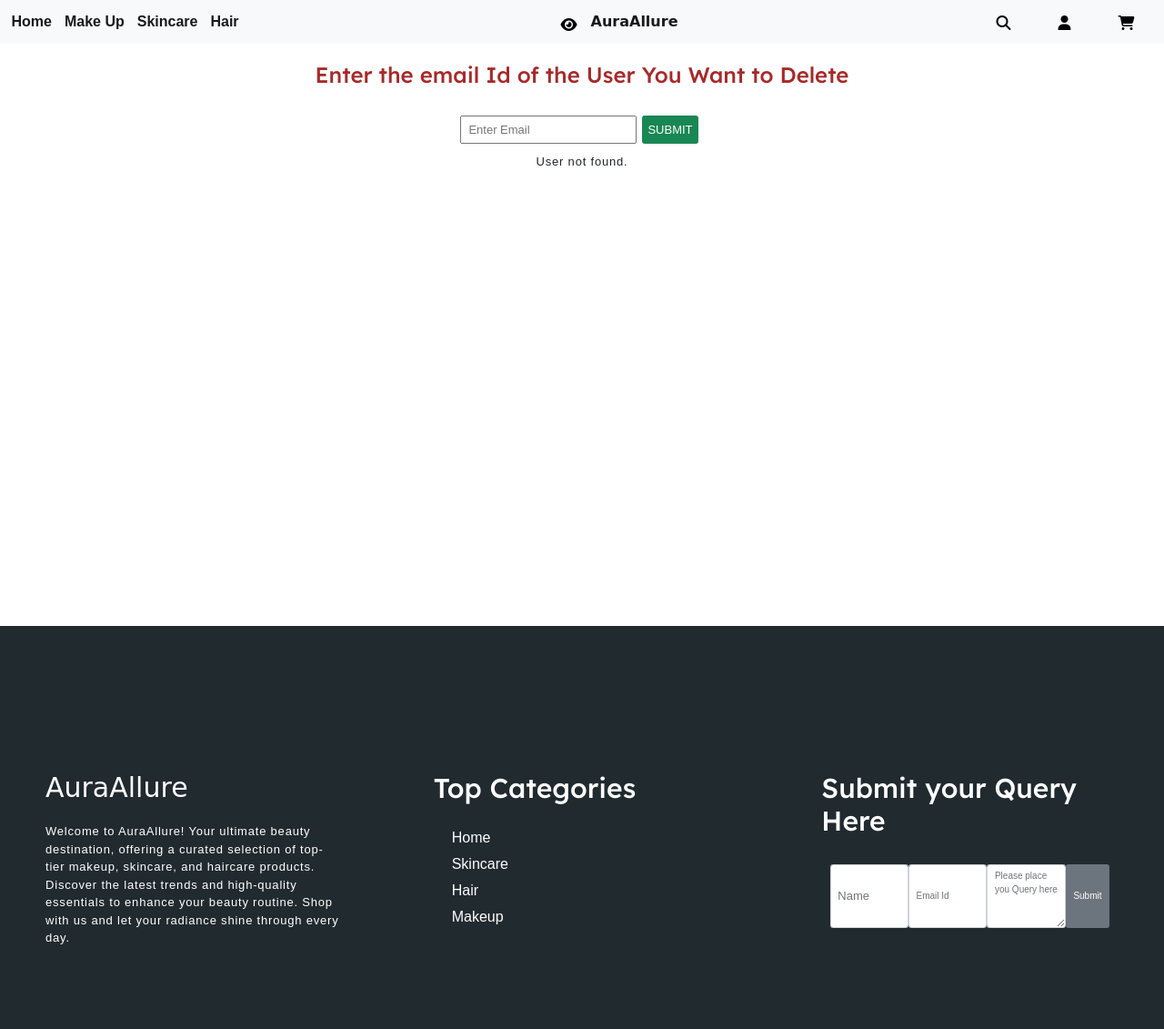
After one commit to manasvi-tech/AuraAllure---Ecommerce, a Node server app: page /deleteUserAdmin in a window 1280 px wide. The commit adds this page. Shown: the whole page at 91% size. Run offline with Node 20, Linux system fonts and the light colour scheme; some libraries are stand-ins or nearby versions; some web fonts are replaced.

Commit message:
delete user by admin added

```diff
--- a/package.json
+++ b/package.json
@@ -22,6 +22,7 @@
     "jsonwebtoken": "^9.0.2",
     "method-override": "^3.0.0",
     "mongoose": "^8.4.4",
+    "stripe": "^16.2.0",
     "validator": "^13.12.0"
   }
 }
--- a/src/app.js
+++ b/src/app.js
@@ -10,18 +10,20 @@ const auth = require('./middleware/auth')
 const Product = require("./models/Product");
 const cookieParser = require('cookie-parser');
 const jwt = require('jsonwebtoken');
+const stripe = require('stripe').Stripe(process.env.STRIPE_PRIVATE_KEY)
 require("./db/conn");
 const Query = require("./models/query");
 const User = require("./models/User");
 const Address = require("./models/Address")
-const methodOverride = require("method-override");
+const methodOverride = require("method-override");  // DELETE AND UPDATE REQUEST CANT BE MADE DIRECTLY THUS THIS
 const { read } = require('fs');
+
 app.use(methodOverride("_method"));
 app.use(express.json());
 app.use(cookieParser());
 app.use(express.urlencoded({ extended: false })) // i want to get all the data of the form
 
-const staticPath = path.join(__dirname, "../public");
+const staticPath = path.join(__dirname, "../public"); //CLIENT SIDE CODE IS HERE
 const templatePath = path.join(__dirname, "../templates/views");
 const partialsPath = path.join(__dirname, "../templates/partials");
 
@@ -473,7 +475,42 @@ app.delete('/deleteItem/:id', async (req, res) => {
 
 })
 
+app.get('/deleteUserAdmin', (req, res) => {
+    res.status(200).render('deleteUserAdmin');
+})
 
+app.post('/deleteUserAdmin', async (req, res) => {
+    try {
+        const email = req.body.email;
+        const user = await User.findOne({
+            email: email
+        })
+
+        if (!user) console.log("user not found")
+
+        else {
+            // console.log(user);
+            res.render('deleteUserAdmin', {
+                user: user
+            })
+        }
+    } catch (err) {
+        res.status(400).send(err)
+    }
+
+})
+
+app.delete('/deleteUserAdmin/:id', async (req, res) => {
+    try {
+        const userId = req.params.id;
+        const result = await User.findByIdAndDelete(itemId);
+        if (!result) console.log("user wasnt found")
+
+        res.render('account-details')
+    } catch (err) {
+        res.status(400).send(err);
+    }
+})
 
 //wishlist functionalities
 
@@ -615,12 +652,12 @@ app.delete('/deleteAddress/:id', auth, async (req, res) => {
             console.log("product removed")
         }
 
-        const address = await Address.find({_id:{$in:user.address}});
-        res.render('addressPage',{
-            address:address
+        const address = await Address.find({ _id: { $in: user.address } });
+        res.render('addressPage', {
+            address: address
         })
 
-    }catch(err){
+    } catch (err) {
         res.status(400).send(err);
     }
 
--- a/src/models/User.js
+++ b/src/models/User.js
@@ -22,6 +22,7 @@ const userSchema = mongoose.Schema({
                 throw new Error("Please enter correct Email")
             }
         },
+        unique:true
     },
 
     password: {
--- /dev/null
+++ b/templates/views/deleteUserAdmin.hbs
@@ -0,0 +1,92 @@
+<!DOCTYPE html>
+<html lang="en">
+<head>
+    {{>header}}
+    {{!-- <link rel="stylesheet" href="css/account.css"> --}}
+    <style>
+        .total{
+            display: flex;
+            flex-direction: column;
+            align-items: center;
+            min-height: 80vh;
+        }
+        .total>h2{
+            margin: 2rem 0;
+            font-size: 2.4rem;
+
+            color: brown;
+        }
+        form{
+            margin: 1rem;
+            display: flex;
+
+        }
+        form input[type=text]{
+            font-size: 1.3rem;
+            padding: 0 7px;
+        }
+
+        form label{
+            font-size: 1.4rem;
+            padding: 2px 7px;
+        }
+
+        .submit{
+            padding: 5px;
+            margin: 0 6px;
+            font-size: 1.3rem;
+        }
+
+        .admin{
+            padding: 5px;
+            margin-top: 10px;
+            {{!-- margin-left: 8px; --}}
+            font-size: 1.3rem;
+        }
+
+        .user-details{
+            margin: 5rem;
+            display: flex;
+            flex-direction: column;
+            align-items: left;
+            justify-content: center;
+            width: 40%
+        }
+        .user-details>h2{
+            color: red;
+            font-size: 2.4rem;
+        }
+    </style>
+</head>
+<body>
+    {{>navbar}}
+    <div class="total">
+
+        <h2>Enter the email Id of the User You Want to Delete</h2>
+        <form action="/deleteUserAdmin" method="POST">
+        {{!-- <label for="email">Email</label> --}}
+        <input type="text" name="email" placeholder="Enter Email">
+        <button type="submit" class="btn btn-success submit ">SUBMIT</button>
+
+
+        </form>
+        {{!-- {{user}} --}}
+        {{#if user}}
+        <div class="user-details">
+            <h3>Details of the User</h3>
+            <p> First Name : {{user.firstname}}</p>
+            <p> Last Name : {{user.lastname}}</p>
+            <p> Email : {{user.email}}</p>
+
+            <h2>Are you sure you want to delete the account of the user</h2>
+            <a href="/deleteUserAdmin/{{user._id}}?method=DELETE"><button class="btn btn-danger admin">Delete </button></a>
+            <a href="/account-details"><button class="btn btn-success admin">No, Go Back </button></a>
+
+        </div>
+        {{else}}
+            <p>User not found.</p>
+        {{/if}}
+    </div>
+    {{>footer}}
+</body>
+</html>
```
Also changed, not shown: templates/views/account-details.hbs (+7 -0 lines), 1 other file.
